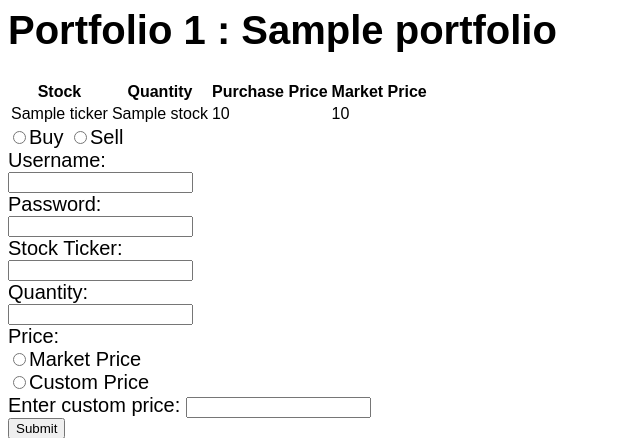
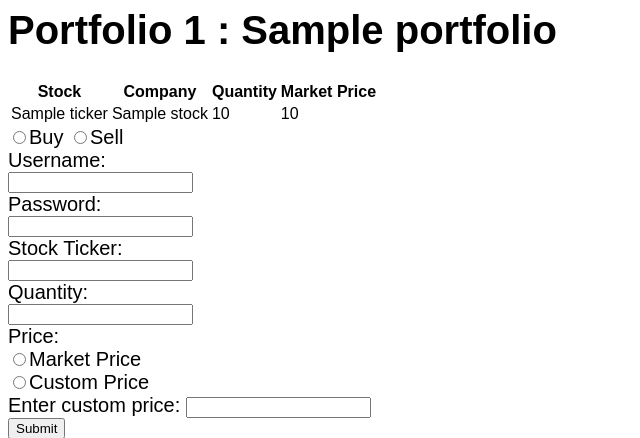
Before and after one commit to nivvedan/stock-market, a Flask app: template webserver/templates/portfolio.html in a window 1280 px wide. Shown: the top 438 px of the page, without its empty margins (0-640 px from the left). Run offline with Flask 2, Linux system fonts and the light colour scheme; the template is opened without the code that fills it: most values are stand-ins (such as "Sample title", 1, 10 or a date in 2020); parts of the project's set-up code (start-up, migrations or seed data) failed here and were passed over.

Commit message:
Fixed minor portfolio display

```diff
--- a/webserver/templates/portfolio.html
+++ b/webserver/templates/portfolio.html
@@ -18,8 +18,8 @@
     <table>
     <tr>
       <th>Stock</th>
+      <th>Company</th>
       <th>Quantity</th>
-      <th>Purchase Price</th>
       <th>Market Price</th>
     </tr>
     {% for stock in stocks %}
```
